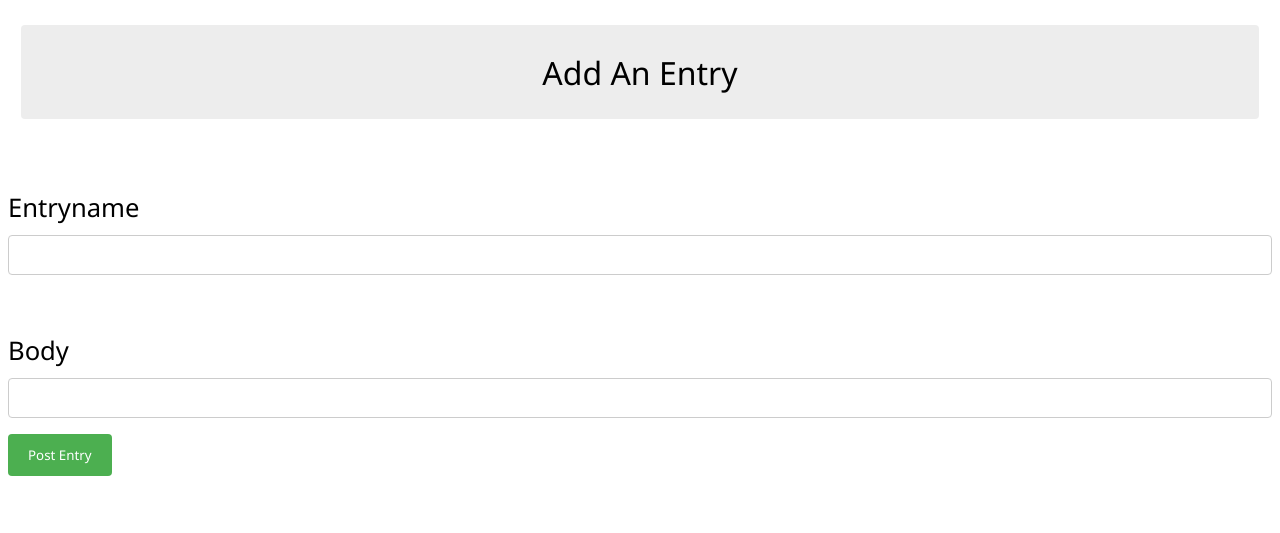
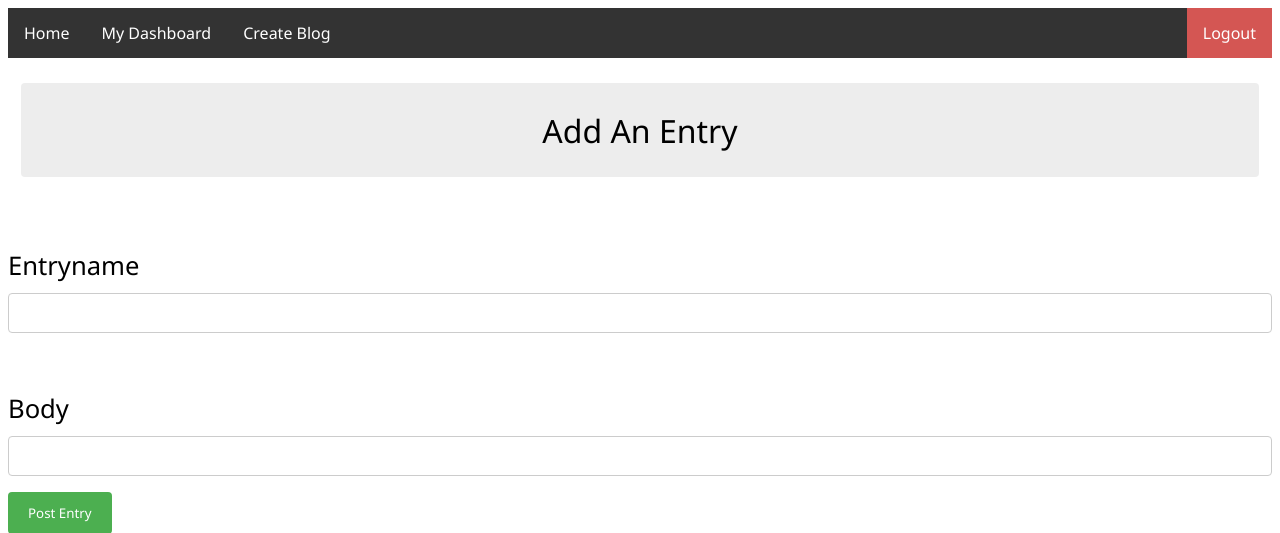
Before and after one commit to andrew-juang/P00, a Flask app: page /addentry in a window 1280 px wide. Shown: the top 533 px of the page. Run offline with Flask 2, Linux system fonts and the light colour scheme; the visitor is signed in with stand-in values (Sample User, id 1).

Commit message:
fix navbar

```diff
--- a/app/templates/create.html
+++ b/app/templates/create.html
@@ -13,6 +13,7 @@ P00 -- Web Log Hosting Site
 
     <ul>
         <li><a href="/">Home</a></li>
+        <li><a href="{{ url_for('dashboard', username=username) }}">My Dashboard</a></li>
         <li><a href="/create">Create Blog</a></li>
         <li style="float:right"><a href="/logout" class="logout">Logout</a></li>
     </ul>
--- a/app/templates/createentry.html
+++ b/app/templates/createentry.html
@@ -10,6 +10,13 @@ P00 -- Web Log Hosting Site
         <title> Create Blog </title>
         <link rel="stylesheet" href="../static/bad.css">
     </head>
+
+    <ul>
+        <li><a href="/">Home</a></li>
+        <li><a href="{{ url_for('dashboard', username=username) }}">My Dashboard</a></li>
+        <li><a href="/create">Create Blog</a></li>
+        <li style="float:right"><a href="/logout" class="logout">Logout</a></li>
+    </ul>
 
     <body>
         <h1 class="header"> Add An Entry <h1><br>
--- a/app/templates/dashboard.html
+++ b/app/templates/dashboard.html
@@ -13,6 +13,7 @@ P00 -- Web Log Hosting Site
 
     <ul>
         <li><a href="/">Home</a></li>
+        <li><a href="{{ url_for('dashboard', username=username) }}">My Dashboard</a></li>
         <li><a href="/create">Create Blog</a></li>
         <li style="float:right"><a href="/logout" class="logout">Logout</a></li>
     </ul>
--- a/app/templates/display.html
+++ b/app/templates/display.html
@@ -13,6 +13,7 @@ P00 -- Web Log Hosting Site
 
     <ul>
         <li><a href="/">Home</a></li>
+        <li><a href="{{ url_for('dashboard', username=username) }}">My Dashboard</a></li>
         <li><a href="/create">Create Blog</a></li>
         <li style="float:right"><a href="/logout" class="logout">Logout</a></li>
     </ul>
@@ -30,7 +31,7 @@ P00 -- Web Log Hosting Site
             <form action="/deleteblog", method="POST">
                 <input type="submit" name="sub1" value="Delete Blog" class="logout">
                 <input type="hidden" name="Blogtitle" value={{blogtitle}}>
-            </form><br>
+            </form>
         {% endif %}
 
         <h1>Entries for {{blogtitle.replace("-"," ")}}</h1>
--- a/app/templates/response.html
+++ b/app/templates/response.html
@@ -13,6 +13,7 @@ P00 -- Web Log Hosting Site
 
     <ul>
         <li><a href="/">Home</a></li>
+        <li><a href="{{ url_for('dashboard', username=username) }}">My Dashboard</a></li>
         <li><a href="/create">Create Blog</a></li>
         <li style="float:right"><a href="/logout" class="logout">Logout</a></li>
     </ul>
```
